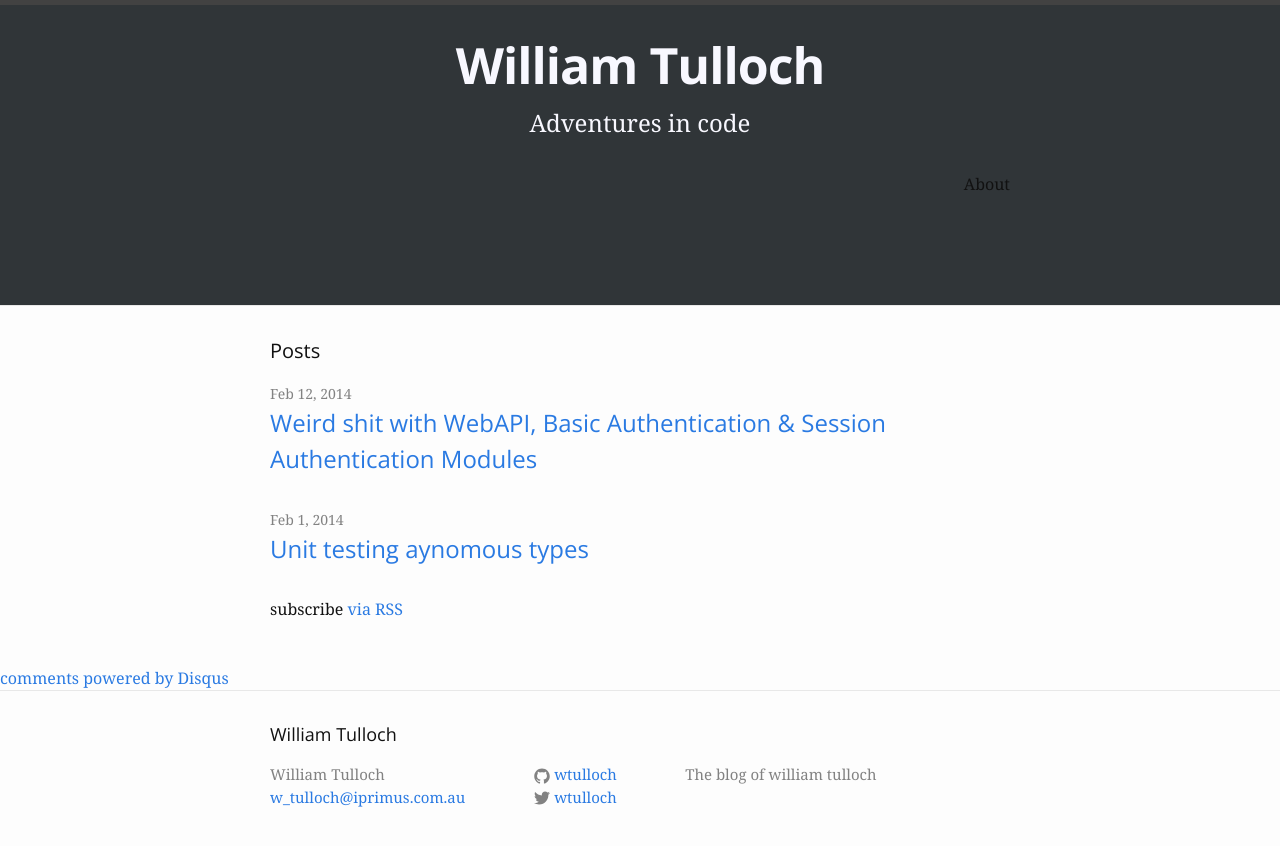
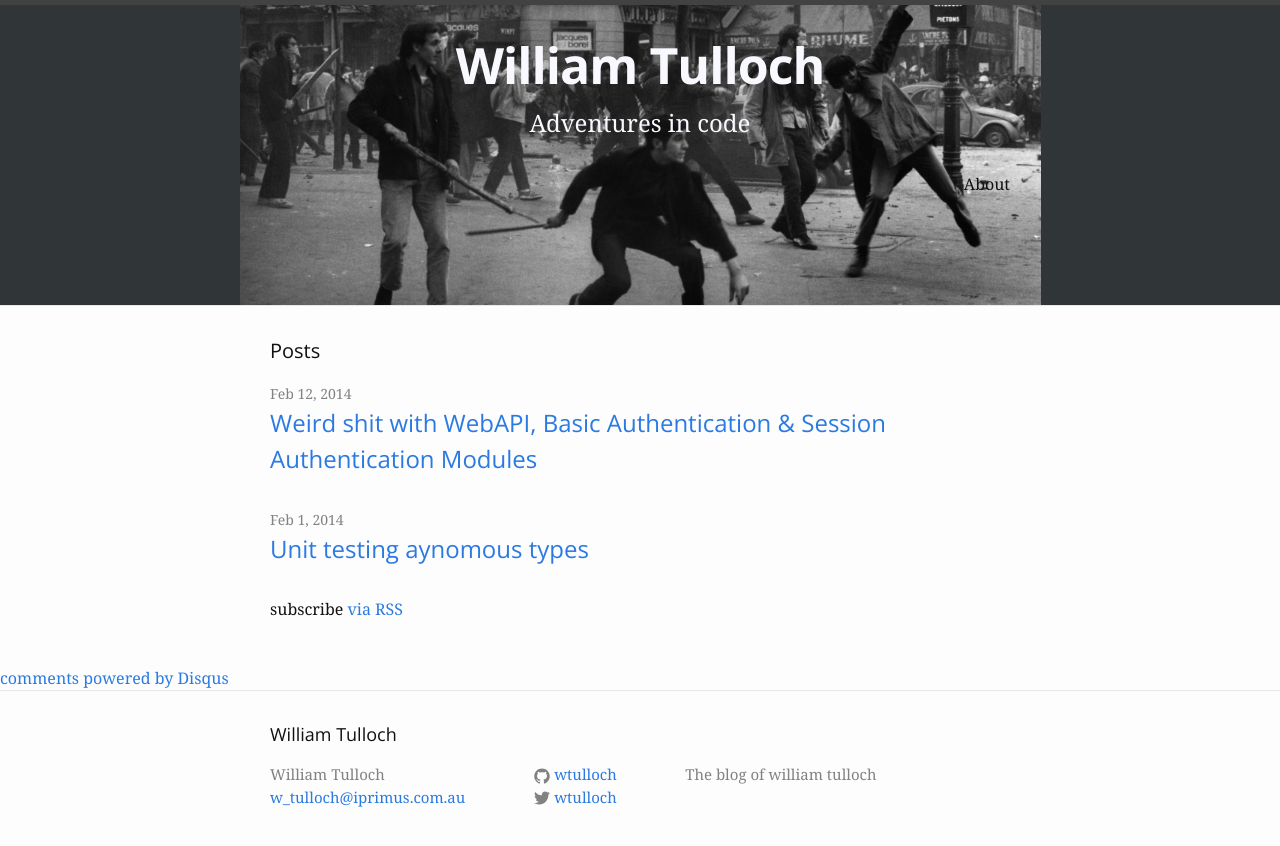
Before and after one commit to wtulloch/wtulloch.github.io, a Jekyll site: the page built from index.html, in a window 1280 px wide. Shown: the top 846 px of the page. Built offline with Jekyll 4.4.1, drawn with Linux system fonts in a browser that asks for light colours; comment, search, counter and statistics services are not loaded.

Commit message:
Another attempt to fix background image

```diff
--- a/css/main.scss
+++ b/css/main.scss
@@ -22,7 +22,7 @@ $brand-color:      #2a7ae2;
 $grey-color:       #828282;
 $grey-color-light: lighten($grey-color, 40%);
 $grey-color-dark:  darken($grey-color, 25%);
-$header-background-image: url('/assests/headerImage.jpg');
+$header-background-image: url('/assets/headerImage.jpg');
 
 // Width of the content area
 $content-width:    800px;
```
